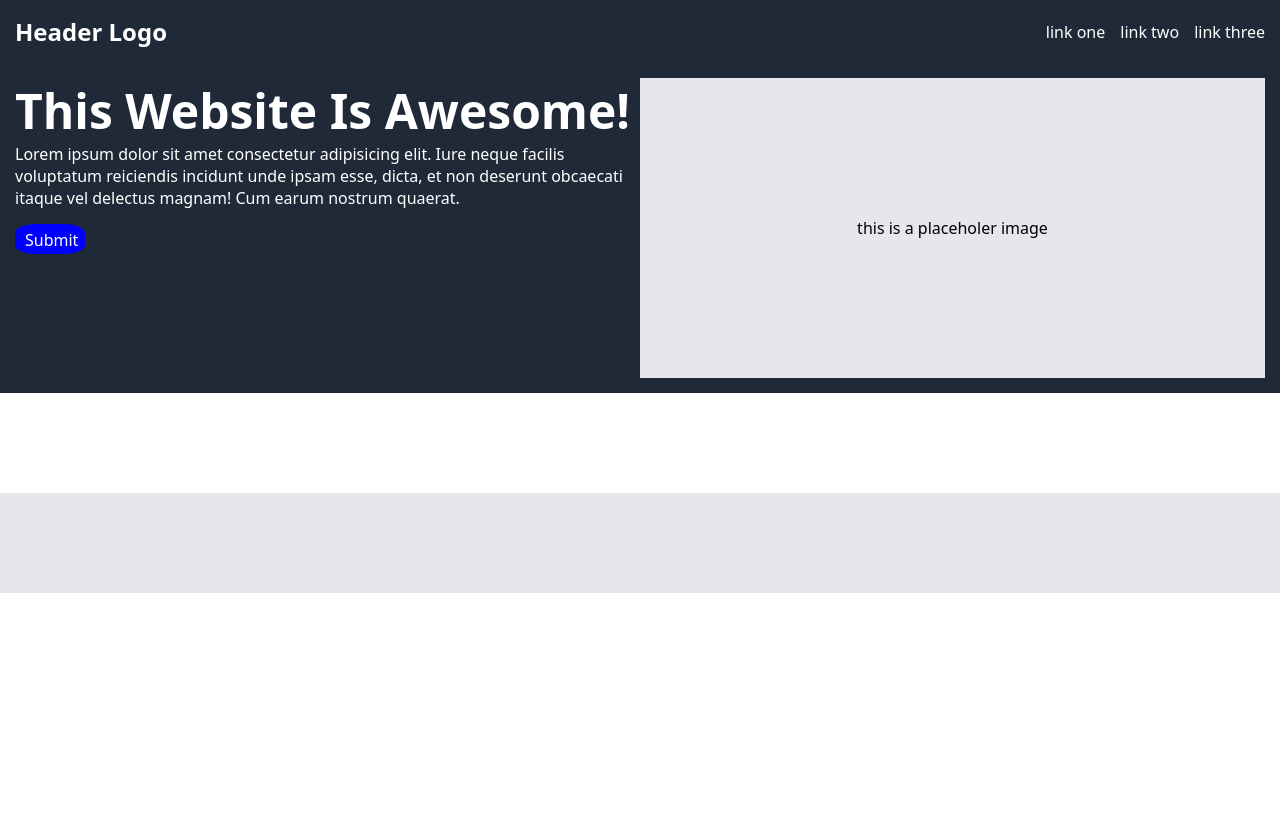
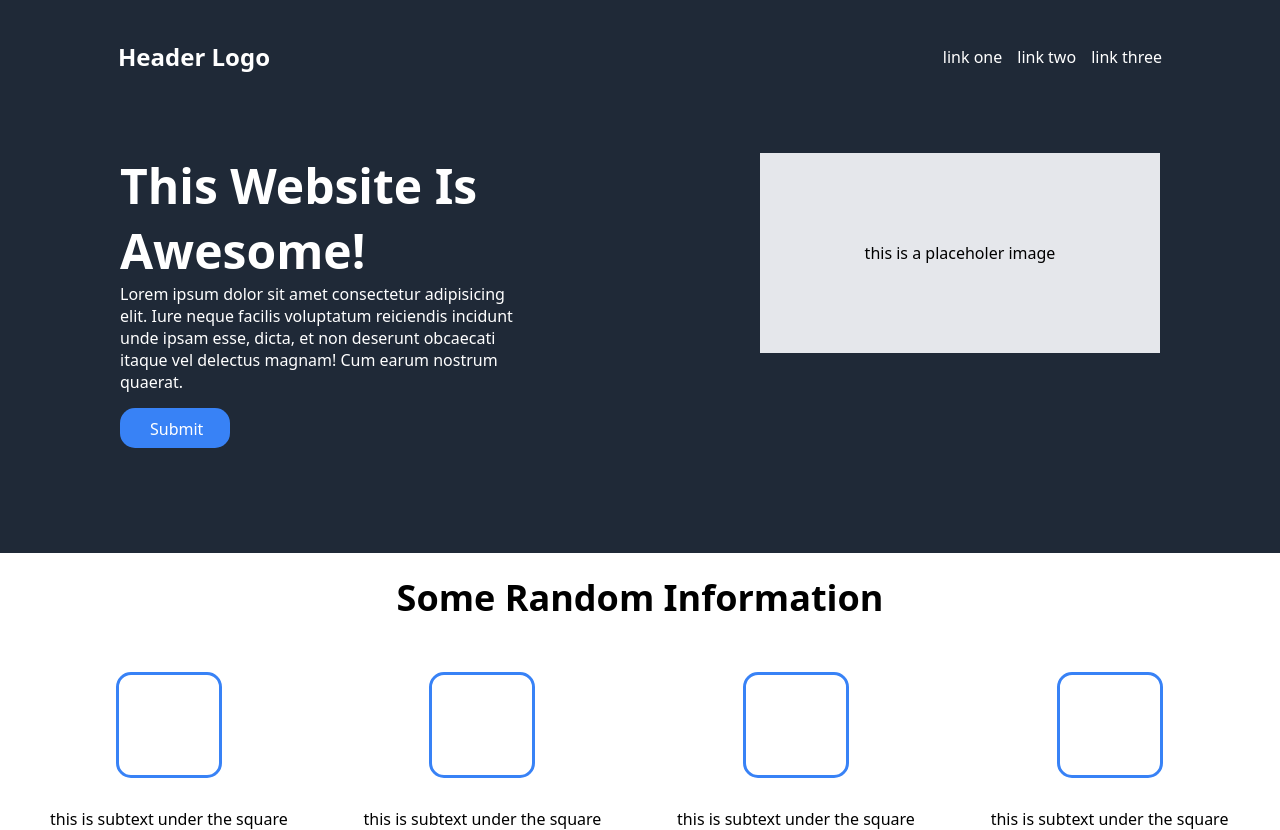
Before and after one commit to smiton1/landing-page, a plain HTML site: page index.html in a window 1280 px wide. Before the commit the page ends 800 px from the top, so only its background shows below. Drawn offline with Linux system fonts and the light colour scheme.

Commit message:
completed 2nd sub section

```diff
--- a/index.html
+++ b/index.html
@@ -25,11 +25,25 @@
             <div class="placeholder">
                 <p>this is a placeholer image</p>
             </div>
-
         </div>
+        <p class ="subheader">Some Random Information</p>
         <div class = "two">
-
-        </div>
+            <div class="squares">
+                <div class ="square"></div>
+                <p>this is subtext under the square</p>
+            </div>
+            <div class="squares">
+                <div class ="square"></div>
+                    <p>this is subtext under the square</p>
+            </div>
+            <div class="squares">
+                <div class ="square"></div>
+                    <p>this is subtext under the square</p>
+            </div>
+            <div class="squares">
+                <div class ="square"></div>
+                    <p>this is subtext under the square</p>
+            </div>
         <div class = "three">
 
         </div>
--- a/style.css
+++ b/style.css
@@ -19,28 +19,35 @@ a:link{
     background-color: #1f2937;
     display: flex;
     justify-content: space-between;
-    padding: 15px;
+    padding: 40px;
     gap:10px;
     color:white;
     align-items: center;
+
 }
 .links{
     display: flex;
     gap: 15px;
     list-style-type: none;
+    padding-right: 78px;
 }
 .logo{
+    padding-left: 78px;
     font-size: 24px;
     font-weight: 900;
 }
 /* FIRST SECTION */
 .one{
+    padding-top: 40px;
     display: flex;
-    justify-content: space-between;
+    justify-content: space-around;
     background-color: #1f2937;
-    height: 300px;
-    padding:15px;
+    height: 400px;
     color: white;
+}
+.hero{
+    width: 400px;
+    height: auto;
 }
 .hero-title{
     font-size: 48px;
@@ -53,22 +60,51 @@ a:link{
     justify-content: center;
     text-align: center;
     color: black;
-    min-width: 50%;
+    width: 400px;
+    height: 200px;
 }
 .button{
     margin-top: 15px;
     display: flex;
-    background-color: blue;
+    background-color: #3882f6;
     height: 20px;
     width: 50px;
     color: White;
-    padding: 5px 10px;
-    border-radius: 30%;
+    padding: 10px 30px;
+    border-radius: 15px;
 }
+/* Second section */
 .two{
     background-color: white;
+    display: flex;
+    justify-content: space-between;
+    align-content: center;
+
+}
+.square{
+    border: 3px solid #3882f6;
+    border-radius: 15px;
     height: 100px;
+    width: 100px;
+    margin: 30px;
+
 }
+.squares{
+    display: flex;
+    flex-direction: column;
+    justify-content: center;
+    align-items: center;
+    padding-left: 50px;
+}
+.subheader{
+    text-align: center;
+    color: black;
+    font-size: 36px;
+    font-weight: 900;
+    margin: 20px;
+}
+
+
 .three{
     background-color: #e5e7eb;
     height: 100px;
```
